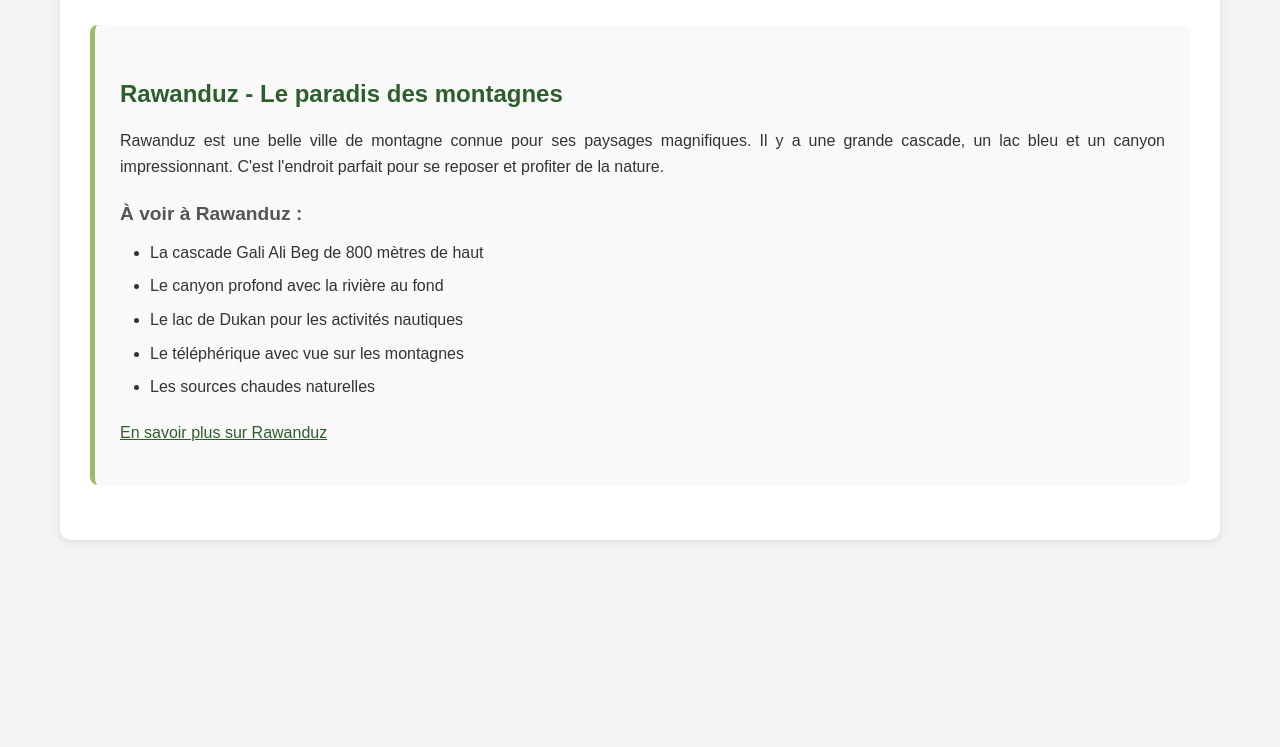
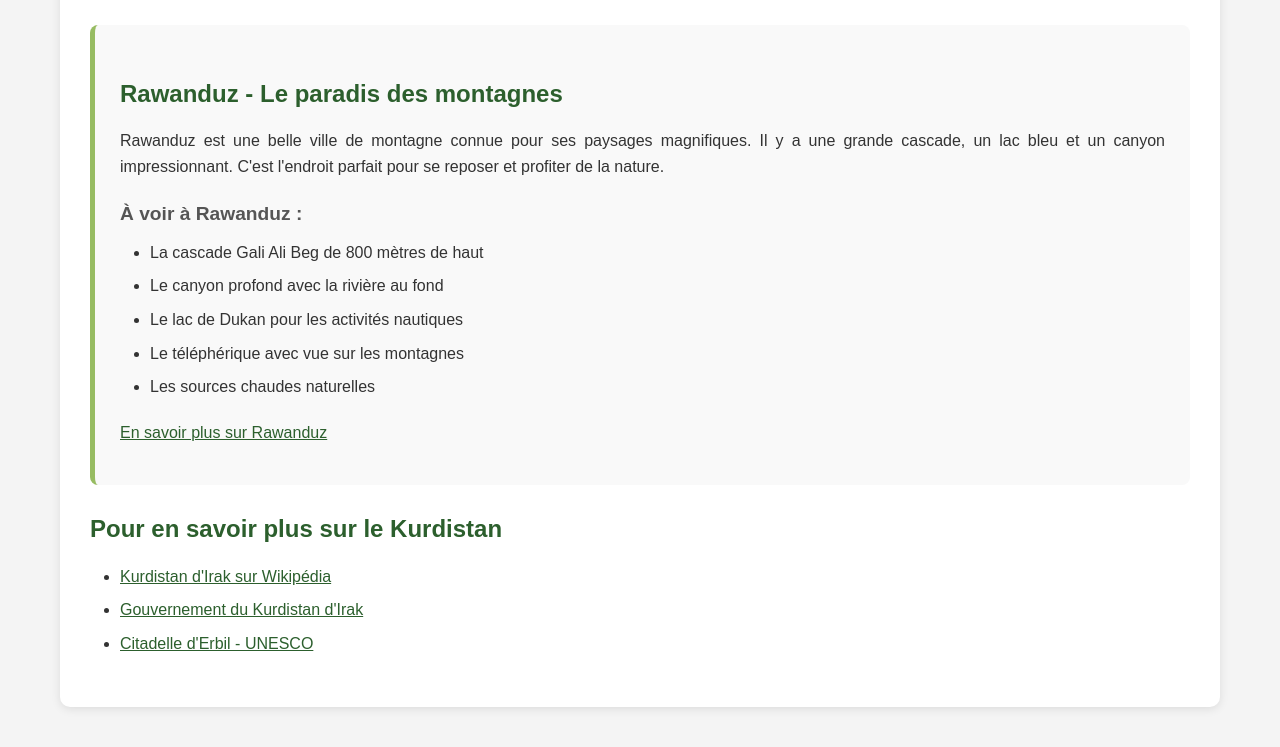
Before and after one commit to yadigarKouja/mon_site, a plain HTML site: page index.html in a window 1280 px wide. Shown: the part 1849-2596 px from the top of the page. Before the commit the page ends 2439 px from the top, so only its background shows below. Drawn offline with Linux system fonts and the light colour scheme.

Commit message:
Update index.html

```diff
--- a/index.html
+++ b/index.html
@@ -79,10 +79,18 @@ comme Amedi et les gorges spectaculaires de Rawanduz.
                 <p><a href="rawanduz.html">En savoir plus sur Rawanduz</a></p>
             </article>
 
-
+<section>
+    <h3>Pour en savoir plus sur le Kurdistan</h3>
+    <ul>
+        <li><a href="https://fr.wikipedia.org/wiki/Kurdistan_irakien" target="_blank">Kurdistan d'Irak sur Wikipédia</a></li>
+        <li><a href="https://www.gov.krd/" target="_blank">Gouvernement du Kurdistan d'Irak</a></li>
+        <li><a href="https://whc.unesco.org/en/list/1437" target="_blank">Citadelle d'Erbil - UNESCO</a></li>
+    </ul>
+</section>
 </main>
 
 
 
 </body>
+
 </html>
```
